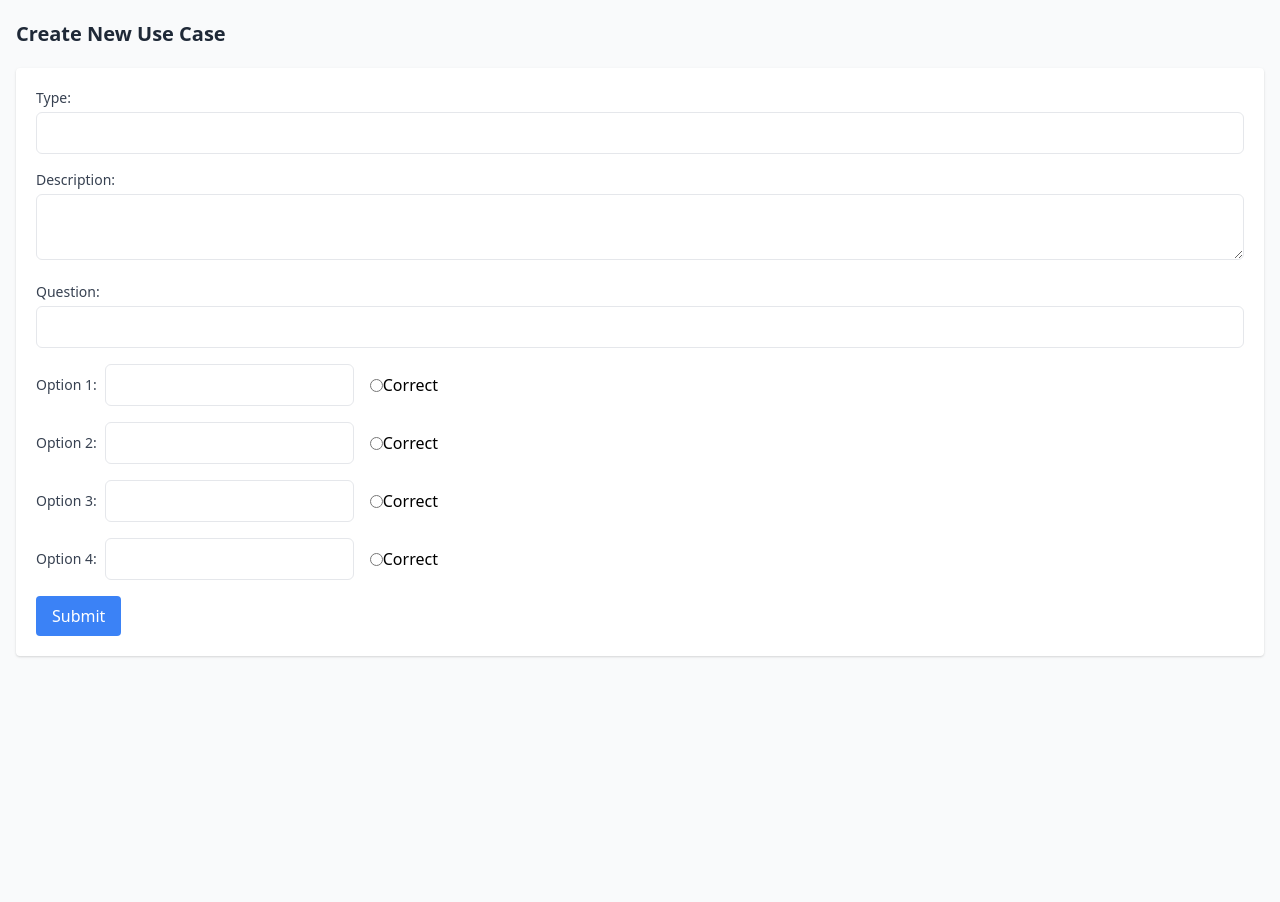
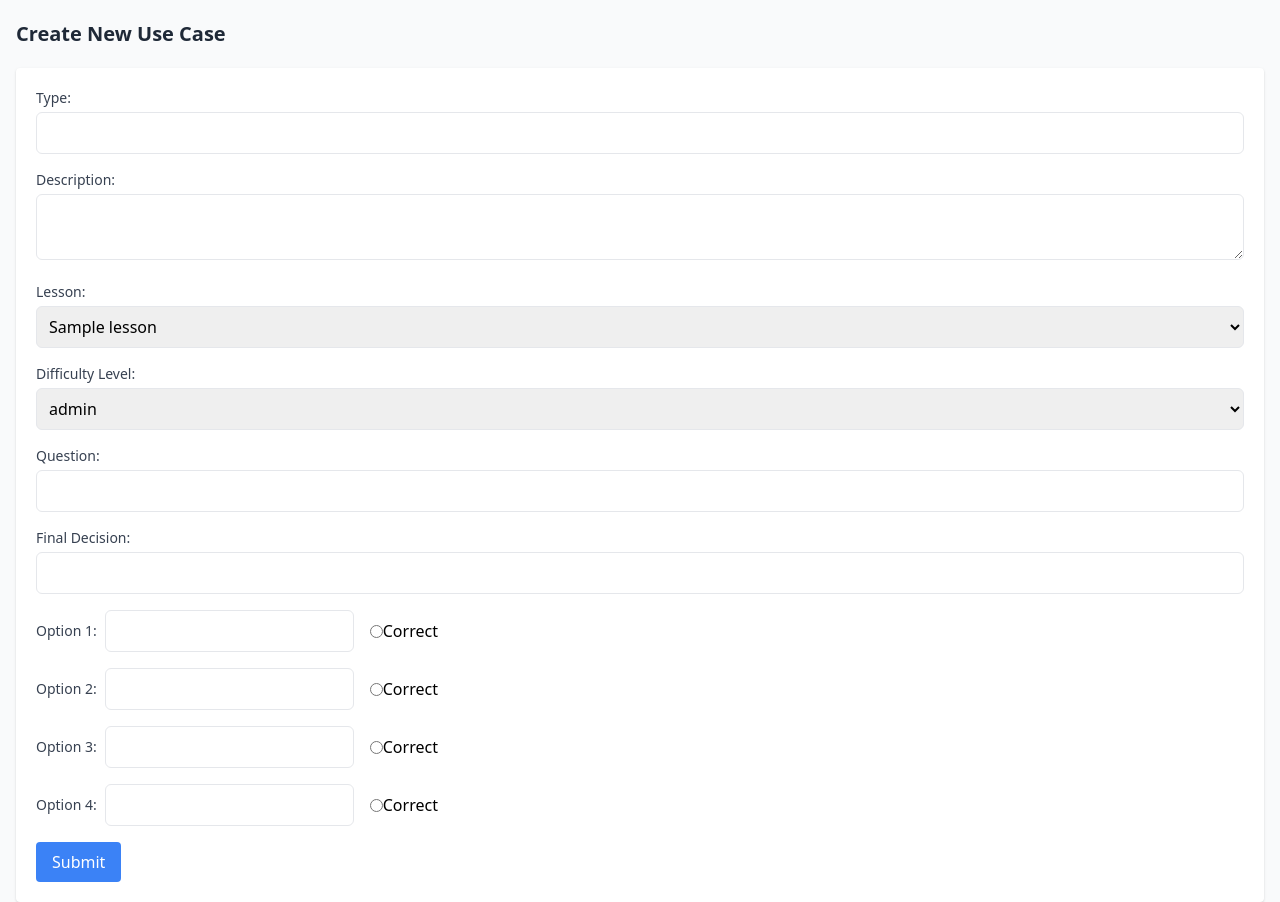
Before and after one commit to investigamer-aml/investigamer-cfa, a Flask app: page /use-case/new in a window 1280 px wide. Before the commit the page ends 657 px from the top, so only its background shows below. Run offline with Flask 3, Linux system fonts and the light colour scheme; a user stored in the database is signed in; tables that the repository leaves empty hold one stand-in row (values such as "Sample post"); parts of the project's set-up code (start-up, migrations or seed data) failed here and were passed over.

Commit message:
add lesson, difficulty level for new use case page

```diff
--- a/app/models.py
+++ b/app/models.py
@@ -7,6 +7,9 @@ from werkzeug.security import generate_password_hash, check_password_hash
 class DifficultyLevel(db.Model):
     id = db.Column(db.Integer, primary_key=True)
     level = db.Column(db.String(50), unique=True, nullable=False)
+
+    def __repr__(self):
+        return f'<DifficultyLevel {self.level}>'
 
 class Users(UserMixin, db.Model):
     id = db.Column(db.Integer, primary_key=True)
@@ -29,7 +32,7 @@ class Users(UserMixin, db.Model):
 #     name: constr(min_length=1)
 #     description: Optional[str] = None
 
-class Lesson(db.Model):
+class Lessons(db.Model):
     id = db.Column(db.Integer, primary_key=True)
     title = db.Column(db.String, nullable=False)
 
--- a/app/routes.py
+++ b/app/routes.py
@@ -2,7 +2,7 @@ from typing import Optional, Dict, Any
 from flask import current_app as app
 from flask import Flask, request, session, jsonify, render_template, redirect, url_for, jsonify
 from flask_login import login_user, current_user, login_required, logout_user, UserMixin, LoginManager
-from .models import Users, UseCases, Questions, UserAnswers, Options
+from .models import Users, UseCases, Questions, UserAnswers, Options, Lessons, DifficultyLevel
 from app import db
 
 login_manager = LoginManager()
@@ -159,8 +159,19 @@ def new_use_case():
     if request.method == 'POST':
         type = request.form['type']
         description = request.form['description']
+        lesson_id = request.form.get('lesson_id')
+        difficulty = request.form.get('difficulty')
+        final_decision = request.form.get('final_decision')
+
         # Handle other fields similarly
-        use_case = UseCases(type=type, description=description, created_by_user=current_user.id)
+        use_case = UseCases(
+            type=type,
+            description=description,
+            lesson_id=lesson_id,
+            difficulty=difficulty,
+            final_decision=final_decision,
+            created_by_user=current_user.id
+        )
         db.session.add(use_case)
         db.session.flush()  # Flush to assign an ID to the use case without committing
 
@@ -180,7 +191,11 @@ def new_use_case():
         db.session.commit()
         return redirect(url_for('admin'))
 
-    return render_template('create_use_case.html')
+    # Assuming you have lists of lessons and difficulty levels to populate the form selections
+    lessons = Lessons.query.all()
+    difficulty_levels = DifficultyLevel.query.all()
+    print(difficulty_levels)
+    return render_template('create_use_case.html', difficulty_levels=difficulty_levels, lessons=lessons)
 
 def get_first_question_of_use_case(use_case_id):
     return Questions.query.filter_by(use_case_id=use_case_id).order_by(Questions.id).first()
--- a/app/templates/admin.html
+++ b/app/templates/admin.html
@@ -13,7 +13,7 @@
         <div class="grid grid-cols-1 gap-4">
             {% for use_case in use_cases %}
             <div class="p-5 bg-white rounded shadow">
-                <h2 class="font-bold text-lg">{{ use_case.title }}</h2>
+                <h2 class="font-bold text-lg">{{ use_case.type }}</h2>
                 <p class="text-gray-700">{{ use_case.description }}</p>
                 <!-- Add more details as needed -->
             </div>
--- a/app/templates/create_use_case.html
+++ b/app/templates/create_use_case.html
@@ -19,8 +19,31 @@
                 <textarea id="description" name="description" required class="mt-1 p-2 w-full border rounded-md"></textarea>
             </div>
             <div class="mb-4">
+                <label for="lesson_id" class="block text-sm font-medium text-gray-700">Lesson:</label>
+                <select id="lesson_id" name="lesson_id" required class="mt-1 p-2 w-full border rounded-md">
+                    {% for lesson in lessons %}
+                    <option value="{{ lesson.id }}">{{ lesson.title }}</option>
+                    {% endfor %}
+                </select>
+            </div>
+
+            <!-- Difficulty Level Dropdown -->
+            <div class="mb-4">
+                <label for="difficulty" class="block text-sm font-medium text-gray-700">Difficulty Level:</label>
+                <select id="difficulty" name="difficulty" required class="mt-1 p-2 w-full border rounded-md">
+                    {% for level in difficulty_levels %}
+                    <option value="{{ level.id }}">{{ level.level }}</option>
+                    {% endfor %}
+                </select>
+            </div>
+            <div class="mb-4">
                 <label for="question" class="block text-sm font-medium text-gray-700">Question:</label>
                 <input type="text" id="question" name="question" required class="mt-1 p-2 w-full border rounded-md">
+            </div>
+            <!-- Final Decision Input -->
+            <div class="mb-4">
+                <label for="final_decision" class="block text-sm font-medium text-gray-700">Final Decision:</label>
+                <input type="text" id="final_decision" name="final_decision" required class="mt-1 p-2 w-full border rounded-md">
             </div>
             {% for i in range(1, 5) %}
             <div class="mb-4 flex items-center">
--- a/config.py
+++ b/config.py
@@ -1,5 +1,5 @@
 class Config:
     SQLALCHEMY_DATABASE_URI = 'postgresql://data_admin:investigamer@localhost/ig_data_admin'
     SECRET_KEY = '78f78214cd0360e847034d3bda9d117f'
-    SQLALCHEMY_ECHO = True
+    SQLALCHEMY_ECHO = False
     DEBUG = True
```
